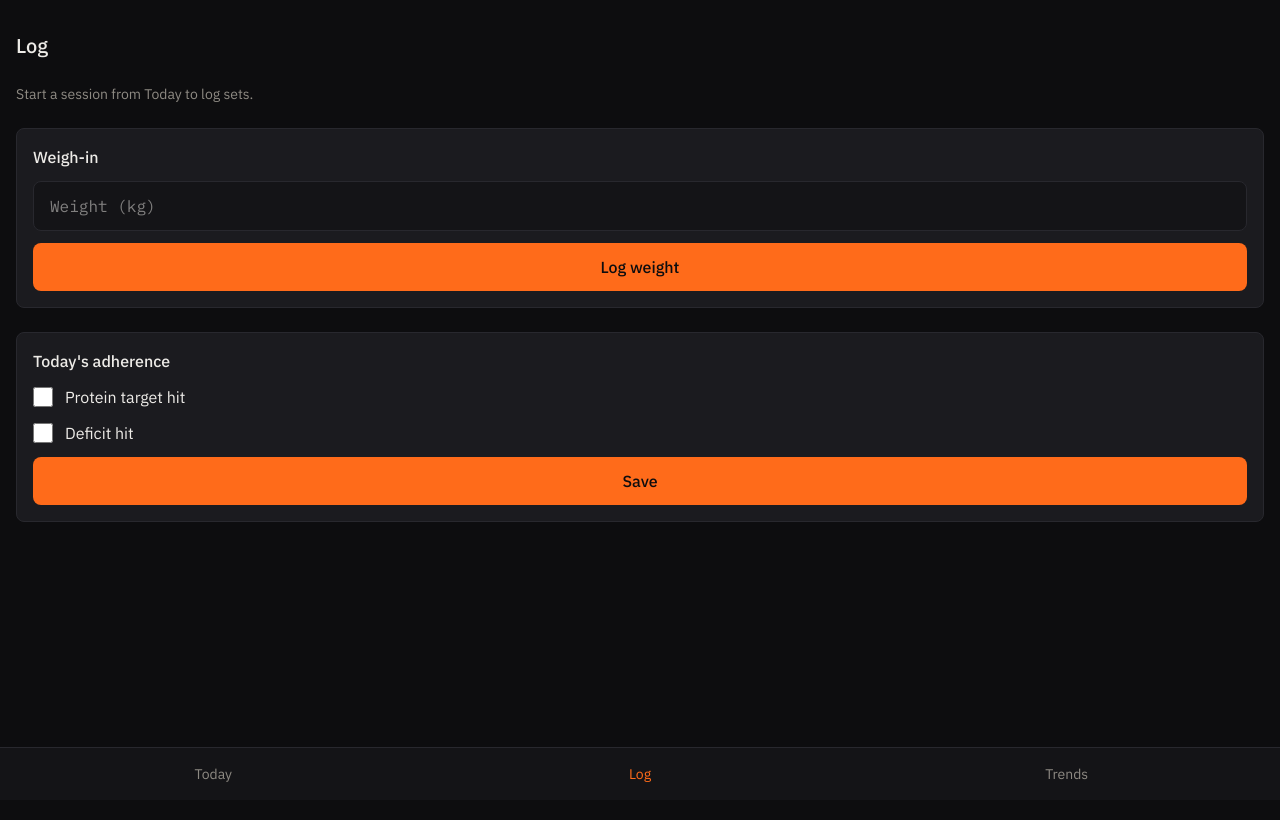
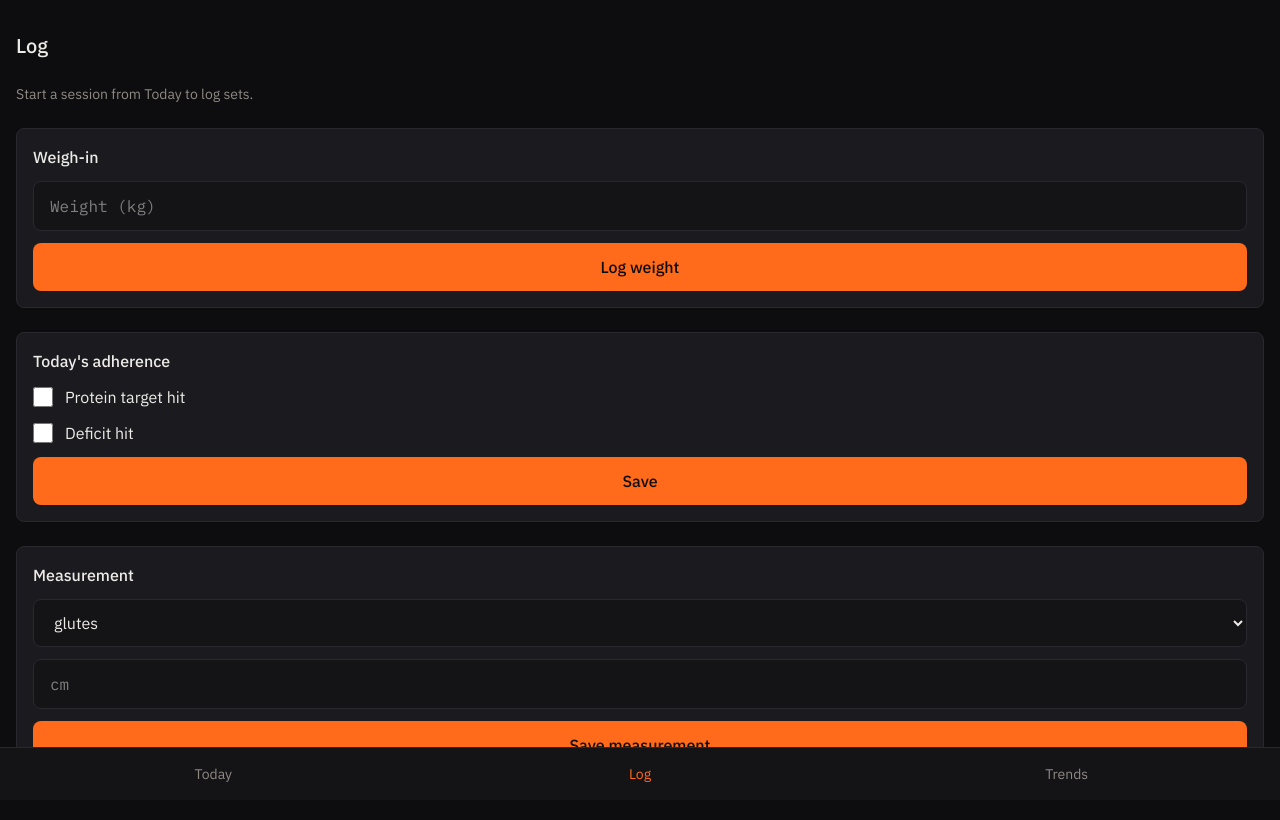
Before and after one commit to DarealGuerzon/fitbuddy, a Next.js app: page /log in a window 1280 px wide. Shown: the top 820 px of the page. Built offline with nearby package versions, Linux system fonts and the light colour scheme.

Commit message:
feat: add body measurement form to /log

```diff
--- a/app/(app)/log/actions.ts
+++ b/app/(app)/log/actions.ts
@@ -96,6 +96,34 @@ export async function logConditioning(formData: FormData) {
   revalidatePath("/log");
 }
 
+export async function logMeasurement(formData: FormData) {
+  const bodyPart = String(formData.get("body_part") ?? "").trim();
+  const valueCm = parseRequiredNumber(formData, "value_cm");
+
+  if (!bodyPart || Number.isNaN(valueCm)) throw new Error("Missing measurement fields");
+
+  const cookieStore = await cookies();
+  const profileId = cookieStore.get("profile_id")?.value;
+  if (!profileId) throw new Error("No profile selected");
+
+  const localDateRaw = String(formData.get("local_date") ?? "");
+  const date = /^\d{4}-\d{2}-\d{2}$/.test(localDateRaw)
+    ? localDateRaw
+    : new Date().toISOString().slice(0, 10);
+
+  const supabase = getSupabaseServerClient();
+  const { error } = await supabase.from("measurements").insert({
+    profile_id: profileId,
+    date,
+    body_part: bodyPart,
+    value_cm: valueCm,
+  });
+
+  if (error) throw new Error(error.message);
+
+  revalidatePath("/log");
+}
+
 export async function logAdherence(formData: FormData) {
   const proteinHit = formData.get("protein_hit") === "on";
   const deficitHit = formData.get("deficit_hit") === "on";
--- a/app/(app)/log/page.tsx
+++ b/app/(app)/log/page.tsx
@@ -2,6 +2,7 @@ import { SetEntryForm } from "@/components/SetEntryForm";
 import { ConditioningEntryForm } from "@/components/ConditioningEntryForm";
 import { WeighInForm } from "@/components/WeighInForm";
 import { AdherenceToggle } from "@/components/AdherenceToggle";
+import { MeasurementForm } from "@/components/MeasurementForm";
 
 export default async function LogPage({
   searchParams,
@@ -25,6 +26,7 @@ export default async function LogPage({
       )}
       <WeighInForm />
       <AdherenceToggle />
+      <MeasurementForm />
     </main>
   );
 }
--- /dev/null
+++ b/components/MeasurementForm.tsx
@@ -0,0 +1,37 @@
+"use client";
+
+import { LocalDateField } from "@/components/LocalDateField";
+import { logMeasurement } from "@/app/(app)/log/actions";
+
+const BODY_PARTS = ["glutes", "legs", "waist"];
+
+export function MeasurementForm() {
+  return (
+    <form action={logMeasurement} className="flex flex-col gap-3 bg-[var(--raise)] border border-[var(--line)] rounded-lg p-4">
+      <h2 className="font-medium">Measurement</h2>
+      <LocalDateField />
+      <select
+        name="body_part"
+        required
+        className="bg-[var(--surface)] border border-[var(--line)] rounded-lg px-4 py-3 text-[var(--txt)]"
+      >
+        {BODY_PARTS.map((part) => (
+          <option key={part} value={part}>
+            {part}
+          </option>
+        ))}
+      </select>
+      <input
+        name="value_cm"
+        type="number"
+        step="0.1"
+        placeholder="cm"
+        required
+        className="bg-[var(--surface)] border border-[var(--line)] rounded-lg px-4 py-3 text-[var(--txt)] font-mono"
+      />
+      <button type="submit" className="bg-[var(--acc)] text-[var(--bg)] rounded-lg px-4 py-3 font-medium">
+        Save measurement
+      </button>
+    </form>
+  );
+}
```
